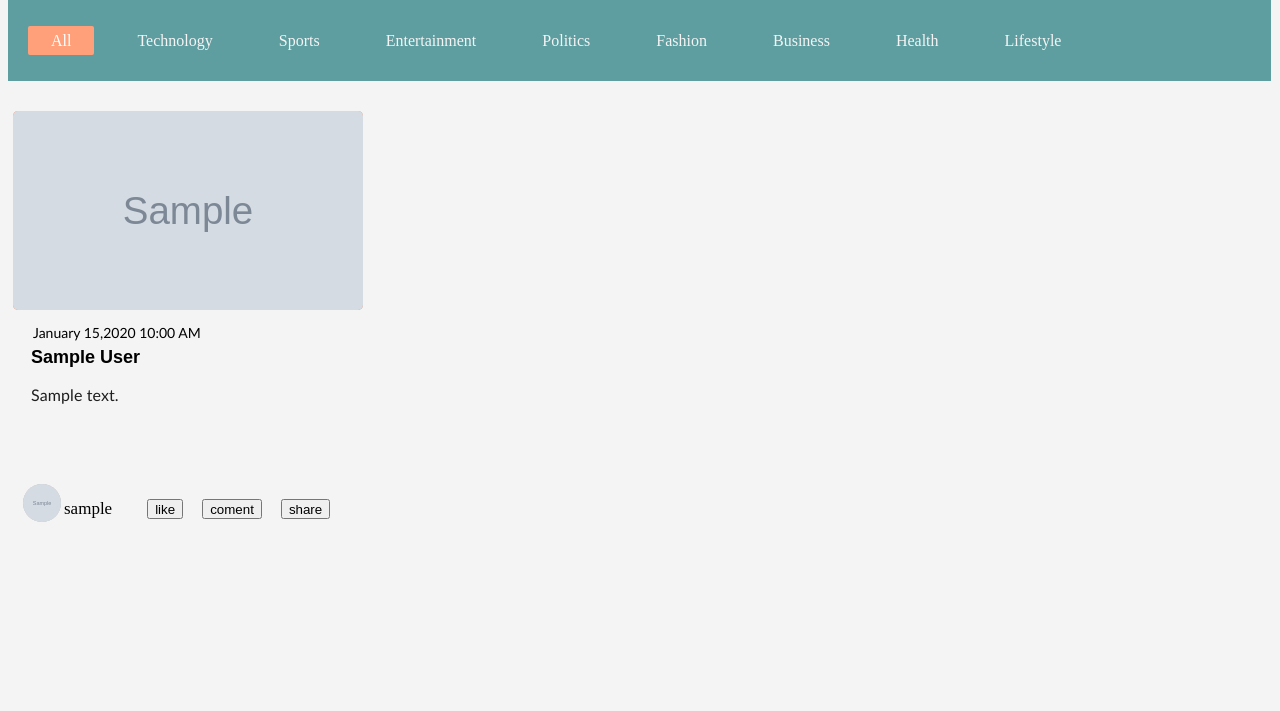
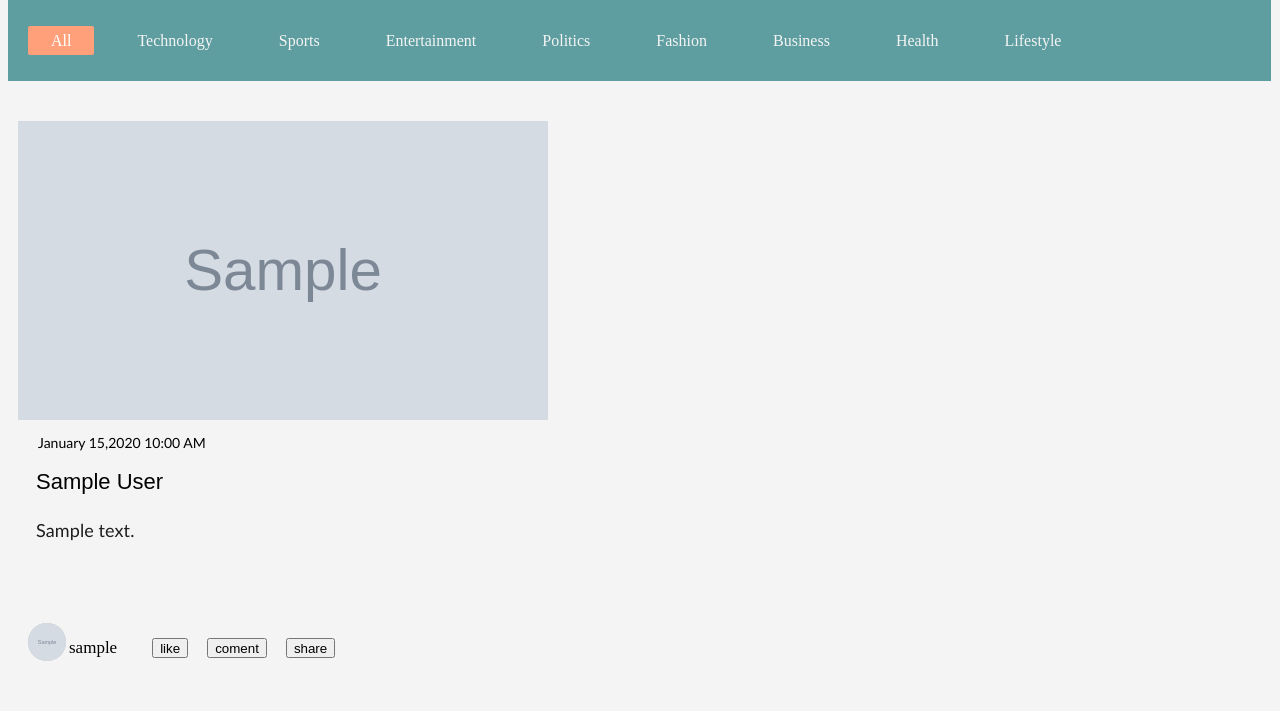
Before and after one commit to MonkamJeremy/blogsystem-, a PHP site: page / in a window 1280 px wide. Shown: the part 98-809 px from the top of the page. Before the commit the page ends 620 px from the top, so only its background shows below. Run offline with PHP 8.4, Linux system fonts and the light colour scheme; the visitor is signed in with stand-in values (Sample User, id 1); tables that the repository leaves empty or names only in its code hold one stand-in row (values such as "Sample post"); grey boxes marked "Sample" are stand-in pictures.

Commit message:
update mainstyle

```diff
--- a/config/mainstyle.css
+++ b/config/mainstyle.css
@@ -106,12 +106,12 @@ border-radius: 02px;
 
 }
 .index_div_content{
-    width: 350px;
+    width: 530px;
     height:490px;
     float: left;
 
     text-wrap: wrap;
-    margin: 10px 15px 10px 05px;
+    margin: 20px 15px 100px 10px;
 
 }
 #attach{
@@ -119,10 +119,10 @@ border-radius: 02px;
     object-fit: cover;
 }
 .index_div_attachement{
-    width: 350px;
-    height: 198.75px;
+    width: 530px;
+    height: 298.75px;
     background-color: lightsalmon;
-    border-radius: 05px;
+
 
 
 
@@ -134,23 +134,24 @@ border-radius: 02px;
     font-family: 'Gill Sans', 'Gill Sans MT', Calibri, 'Trebuchet MS', sans-serif;
 }
 .index_subject{
-    font-size: 18px;
+    font-size: 22px;
     text-transform:capitalize ;
-    font-weight: 600;
+    font-weight: 500;
     font-family:'poppins ',sans-serif;
     padding: 05px 10px 10px 10px;
-    margin-top: -13px;
+    margin-top: -1px;
+    padding-bottom: 20px;
 
 
 }
 .index_blog_message{
-    width:350px;
+    width:510px;
     max-height: 120px;
     overflow-y:auto;
-    margin-top: -35px;
+    margin-top: -45px;
 }
 .index_blog_message p{
-   font-size: 16px;
+   font-size: 18px;
    color: #1e1e1e;
    font-weight:400;
    line-height: 1.5em;
```
